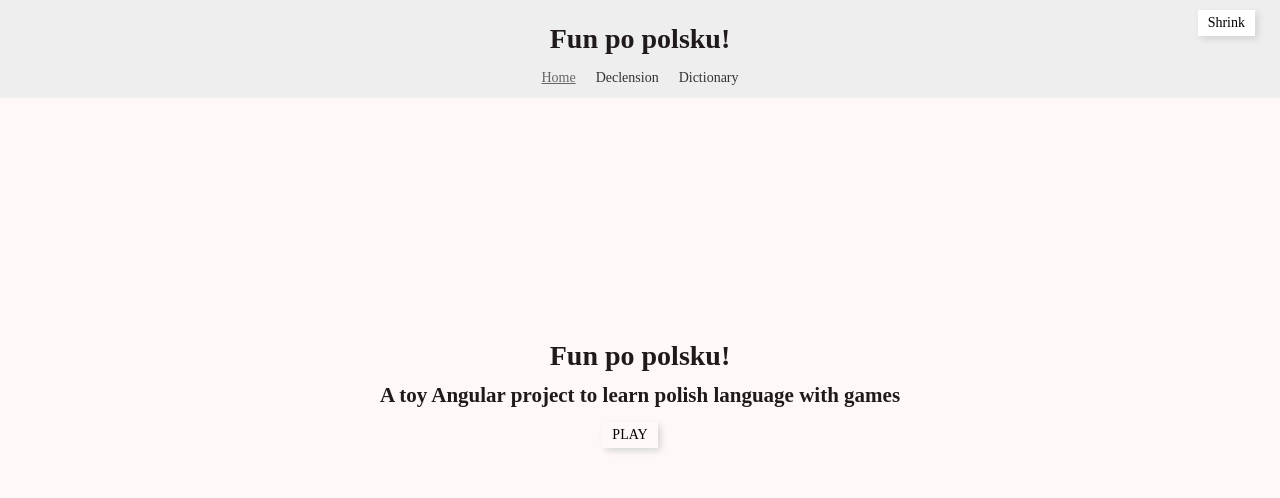
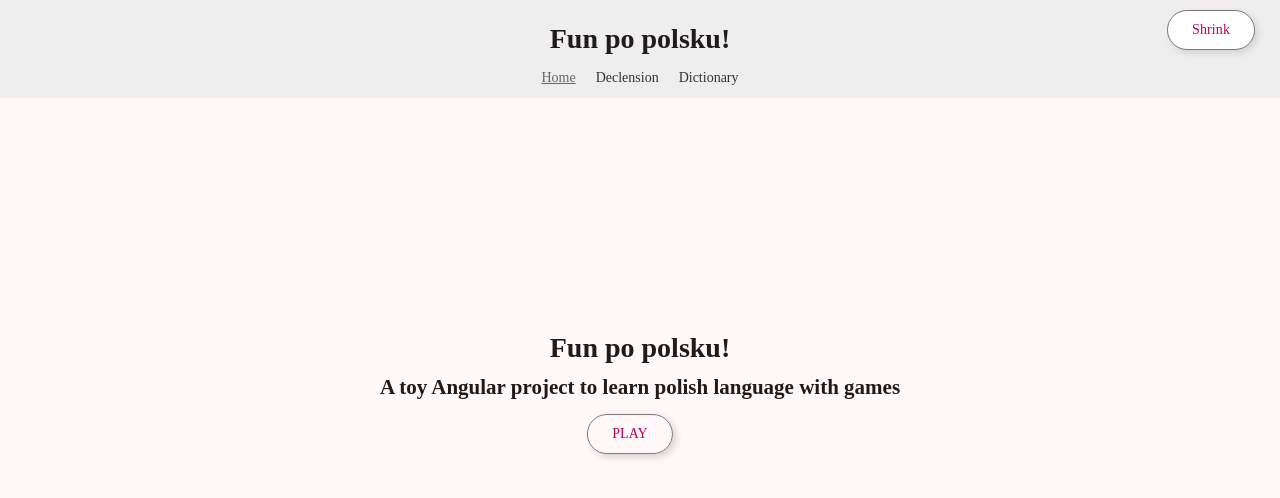
Before and after one commit to nathanskot/fun-po-polsku, an Angular app: page / in a window 1280 px wide. Shown: the top 498 px of the page. Built offline with nearby package versions, Linux system fonts and the light colour scheme.

Commit message:
Update buttons to MatButton

```diff
--- a/src/app/declension-game/declension-game.html
+++ b/src/app/declension-game/declension-game.html
@@ -74,10 +74,10 @@
     }
 
     <div>
-      <button type="submit" [disabled]="filtersForm.invalid">Launch game!</button>
+      <button matButton="outlined" type="submit" [disabled]="filtersForm.invalid">Launch game!</button>
     </div>
   </form>
 } @else {
-  <app-declension-session [wordList]="wordList" [filters]="filters" />
-  <button (click)="onExitGame()">Exit game</button>
+  <app-declension-session [sessionWordList]="sessionWordList" [filters]="filters" />
+  <button matButton="outlined" (click)="onExitGame()">Exit game</button>
 }
--- a/src/app/declension-session/declension-session.ts
+++ b/src/app/declension-session/declension-session.ts
@@ -1,9 +1,12 @@
 import { Component, input } from '@angular/core';
 import { Word } from '../models/word';
+import { MatButtonModule } from '@angular/material/button';
 
 @Component({
   selector: 'app-declension-session',
-  imports: [],
+  imports: [
+    MatButtonModule
+  ],
   templateUrl: './declension-session.html',
   styleUrl: './declension-session.scss',
 })
--- a/src/app/header/header.html
+++ b/src/app/header/header.html
@@ -7,7 +7,7 @@
       <a routerLink="dictionary" routerLinkActive="active">Dictionary</a>
     </nav>
   </header>
-  <button style="background-color: white" (click)="onShrink()">Shrink</button>
+  <button matButton="outlined" style="background-color: white" (click)="onShrink()">Shrink</button>
 } @else {
-  <button style="background-color: #EEE" (click)="onShrink()">Expand</button>
+  <button matButton="outlined" style="background-color: #EEE" (click)="onShrink()">Expand</button>
 }
--- a/src/app/header/header.ts
+++ b/src/app/header/header.ts
@@ -1,11 +1,13 @@
 import { Component } from '@angular/core';
+import { MatButtonModule } from '@angular/material/button';
 import { RouterLink, RouterLinkActive } from '@angular/router';
 
 @Component({
   selector: 'app-header',
   imports: [
     RouterLink,
-    RouterLinkActive
+    RouterLinkActive,
+    MatButtonModule
 ],
   templateUrl: './header.html',
   styleUrl: './header.scss',
--- a/src/app/landing-page/landing-page.html
+++ b/src/app/landing-page/landing-page.html
@@ -1,5 +1,5 @@
 <div class="landing-block">
   <h1>Fun po polsku!</h1>
   <h2>A toy Angular project to learn polish language with games</h2>
-  <button (click)="onPlay()">PLAY</button>
+  <button matButton="outlined" (click)="onPlay()">PLAY</button>
 </div>
--- a/src/app/landing-page/landing-page.ts
+++ b/src/app/landing-page/landing-page.ts
@@ -1,9 +1,12 @@
 import { Component } from '@angular/core';
+import { MatButtonModule } from '@angular/material/button';
 import { Router } from '@angular/router';
 
 @Component({
   selector: 'app-landing-page',
-  imports: [],
+  imports: [
+    MatButtonModule
+  ],
   templateUrl: './landing-page.html',
   styleUrl: './landing-page.scss',
 })
```
